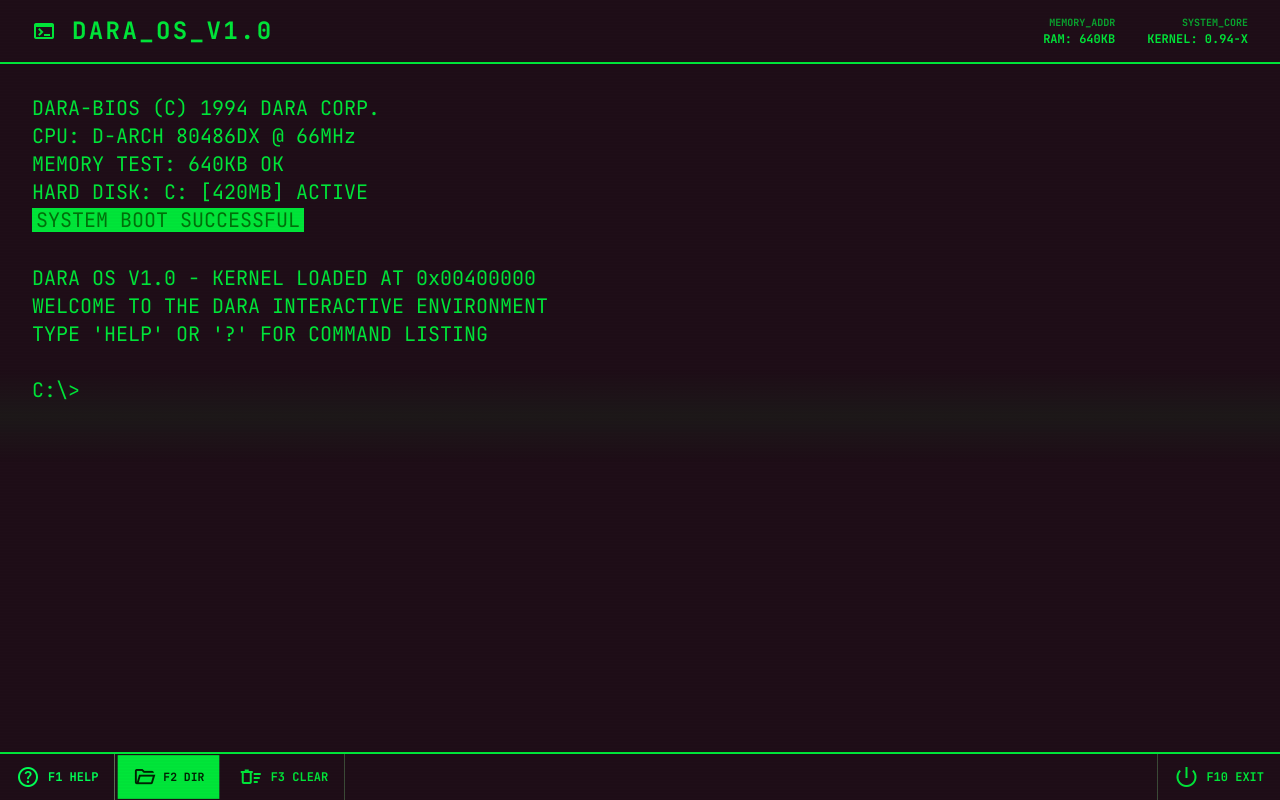
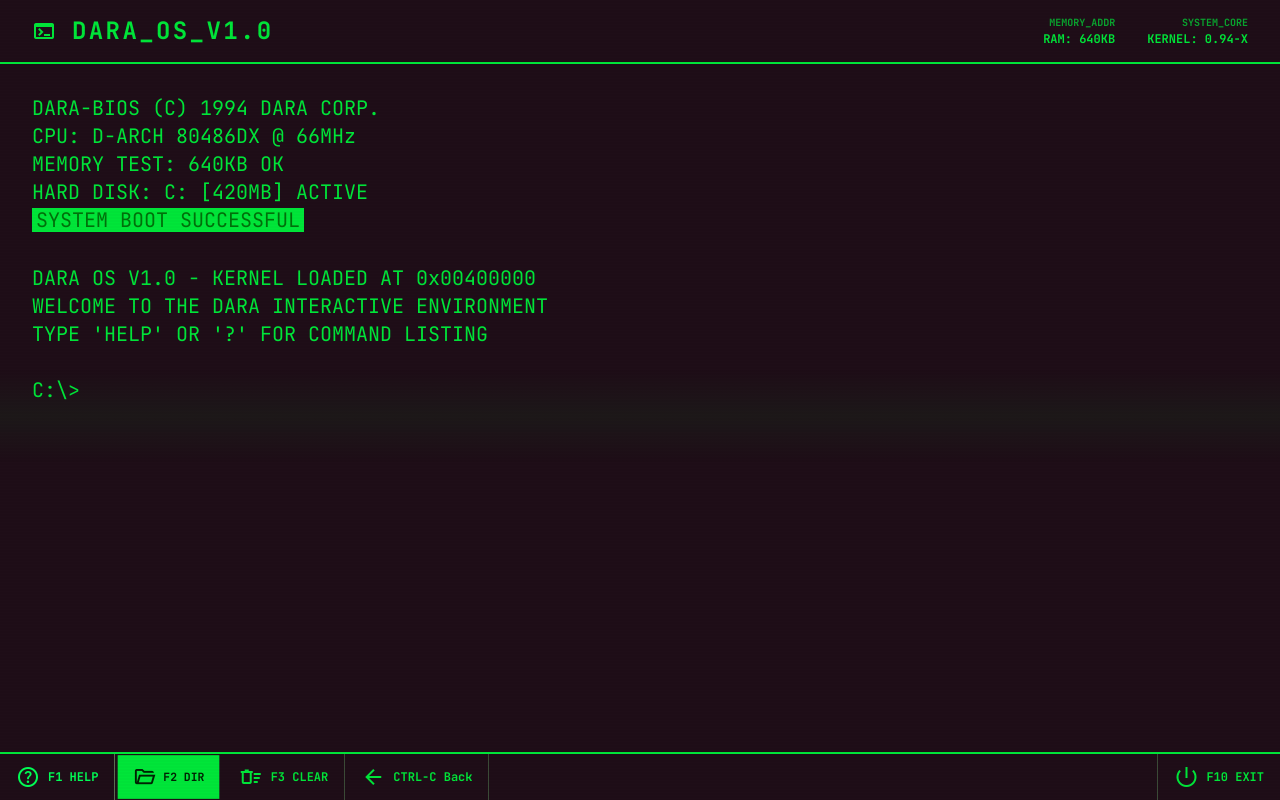
Before and after one commit to DAjayi27/DAjayi27.github.io, a Vue app: page / in a window 1280 px wide. Built offline with nearby package versions, Linux system fonts and the light colour scheme; a web font is replaced by a local one.

Commit message:
Refactor BottomNavBar and ProjectPage components; implement back navigation with keyboard shortcut and enhance user experience with improved button functionality

```diff
--- a/src/components/nav-bars/BottomNavBar.vue
+++ b/src/components/nav-bars/BottomNavBar.vue
@@ -1,4 +1,34 @@
 <script setup lang="ts">
+import { onMounted, onUnmounted } from 'vue'
+import { useRouter } from 'vue-router'
+
+const router = useRouter()
+
+function goBack() {
+  try {
+    router.push({ name: 'home' })
+  } catch (e) {
+    try {
+      window.location.href = '/'
+    } catch (ignored) {}
+  }
+}
+
+function onKeyDown(e: KeyboardEvent) {
+
+  if ((e.ctrlKey || e.metaKey) && (e.key === 'c' || e.key === 'C')) {
+    e.preventDefault()
+    goBack()
+  }
+}
+
+onMounted(() => {
+  window.addEventListener('keydown', onKeyDown)
+})
+
+onUnmounted(() => {
+  window.removeEventListener('keydown', onKeyDown)
+})
 
 </script>
 
@@ -19,8 +49,20 @@
       <span class="material-symbols-outlined text-sm" data-icon="delete_sweep">delete_sweep</span>
       <span class="text-label-md font-label-md">F3 CLEAR</span>
     </div>
+    <!-- BACK -->
+    <div
+      class="text-primary-fixed-dim px-4 py-1 border-r border-outline-variant flex items-center gap-2 hover:bg-primary-container hover:text-on-primary-container cursor-pointer"
+      role="button"
+      tabindex="0"
+      title="CTRL/CMD + C — Back"
+      @click="goBack"
+    >
+      <!-- use an arrow_back icon which better represents navigation/back -->
+      <span class="material-symbols-outlined text-sm" data-icon="arrow_back">arrow_back</span>
+      <span class="text-label-md font-label-md">CTRL-C Back</span>
+    </div>
     <!-- Spacer -->
-    <div class="flex-grow border-r border-outline-variant"></div>
+    <div class="grow border-r border-outline-variant"></div>
     <!-- F10 EXIT -->
     <div class="text-primary-fixed-dim px-4 py-1 flex items-center gap-2 hover:bg-primary-container hover:text-on-primary-container cursor-pointer">
       <span class="material-symbols-outlined text-sm" data-icon="power_settings_new">power_settings_new</span>
--- a/src/views/ProjectPage.vue
+++ b/src/views/ProjectPage.vue
@@ -89,10 +89,6 @@ const systemMetrics = ref<SystemMetric[]>([
 
 let statusTimer: number | undefined
 
-function goBack() {
-  router.back()
-}
-
 function refreshSystemMetrics() {
   systemMetrics.value = [
     { label: 'CPU LOAD', value: `${Math.floor(Math.random() * 20) + 35}%`, percent: Math.floor(Math.random() * 20) + 35 },
@@ -163,7 +159,7 @@ onUnmounted(() => {
       />
     </div>
     <div class="pt-4">
-      <button @click="goBack" class="px-4 py-2 border border-(--color-surface-tint) text-(--color-surface-tint)">Back</button>
+      <button @click="router.back()" class="px-4 py-2 border border-(--color-surface-tint) text-(--color-surface-tint)">Back</button>
     </div>
   </div>
 </template>
```
